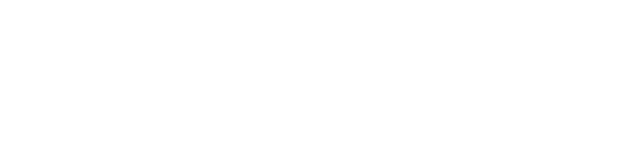
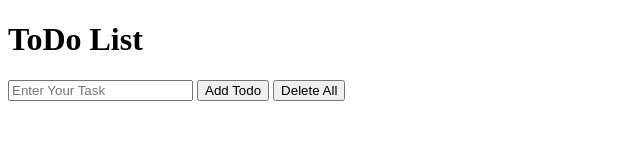
Before and after one commit to abdurrehman2001/todo-app..., a plain HTML site: page index.html in a window 1280 px wide. Shown: the whole page, without its empty margins (0-640 px from the left). Drawn offline with Linux system fonts and the light colour scheme.

Commit message:
Html done

```diff
--- a/index.html
+++ b/index.html
@@ -1,5 +1,6 @@
 <!DOCTYPE html>
 <html lang="en">
+
 <head>
     <meta charset="UTF-8">
     <meta http-equiv="X-UA-Compatible" content="IE=edge">
@@ -7,9 +8,25 @@
     <title>Todo App</title>
     <link rel="stylesheet" href="Style.css">
 </head>
+
 <body>
 
+    <div class="heading">
+        <h1>ToDo List</h1>
+    </div>
+    <div class="main-box">
+        <input type="text" id="todo-items" placeholder="Enter Your Task">
+        <button onclick="addTodo()" class="add-todo">Add Todo</button>
+        <button onclick="deleteAll()" class="del-btn">Delete All</button>
 
+        <div id="list">
+            <ul id="todo-list">
+
+            </ul>
+        </div>
+
+    </div>
     <script src="app.js"></script>
 </body>
+
 </html>
```
